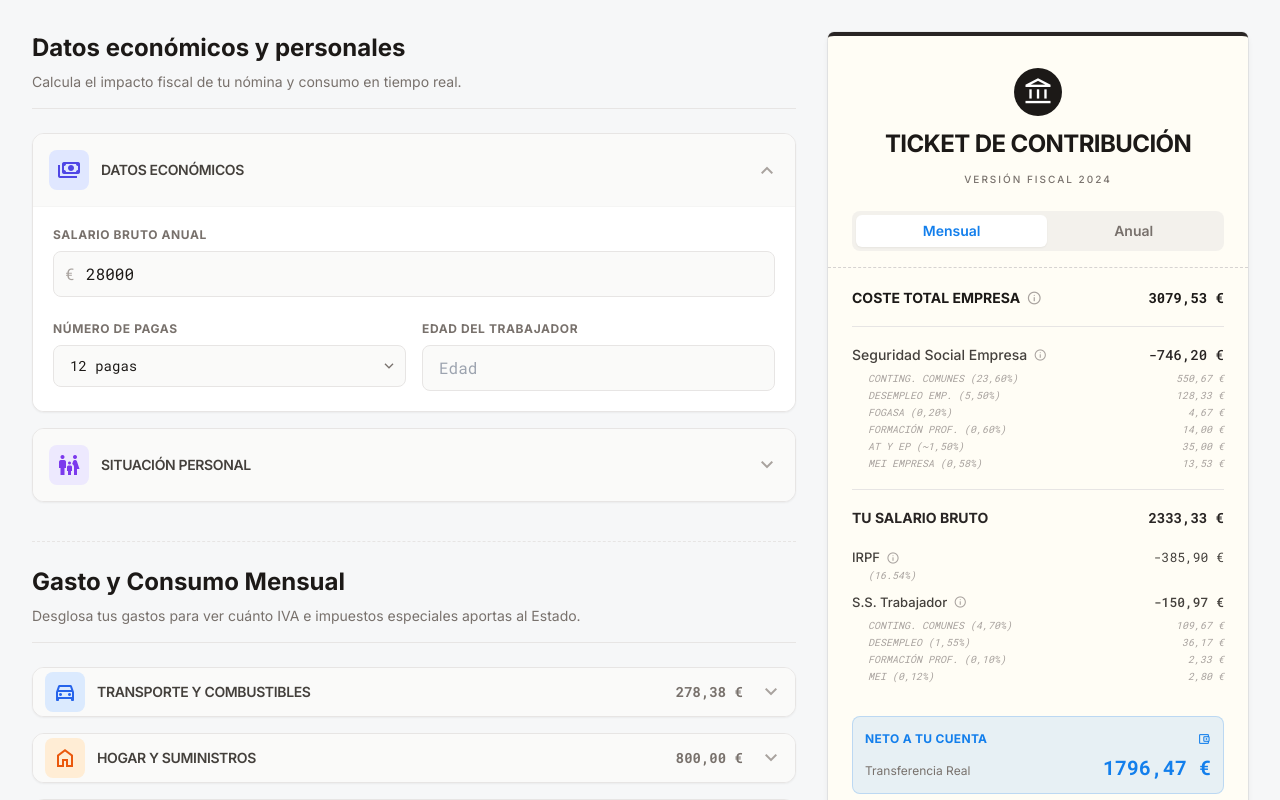
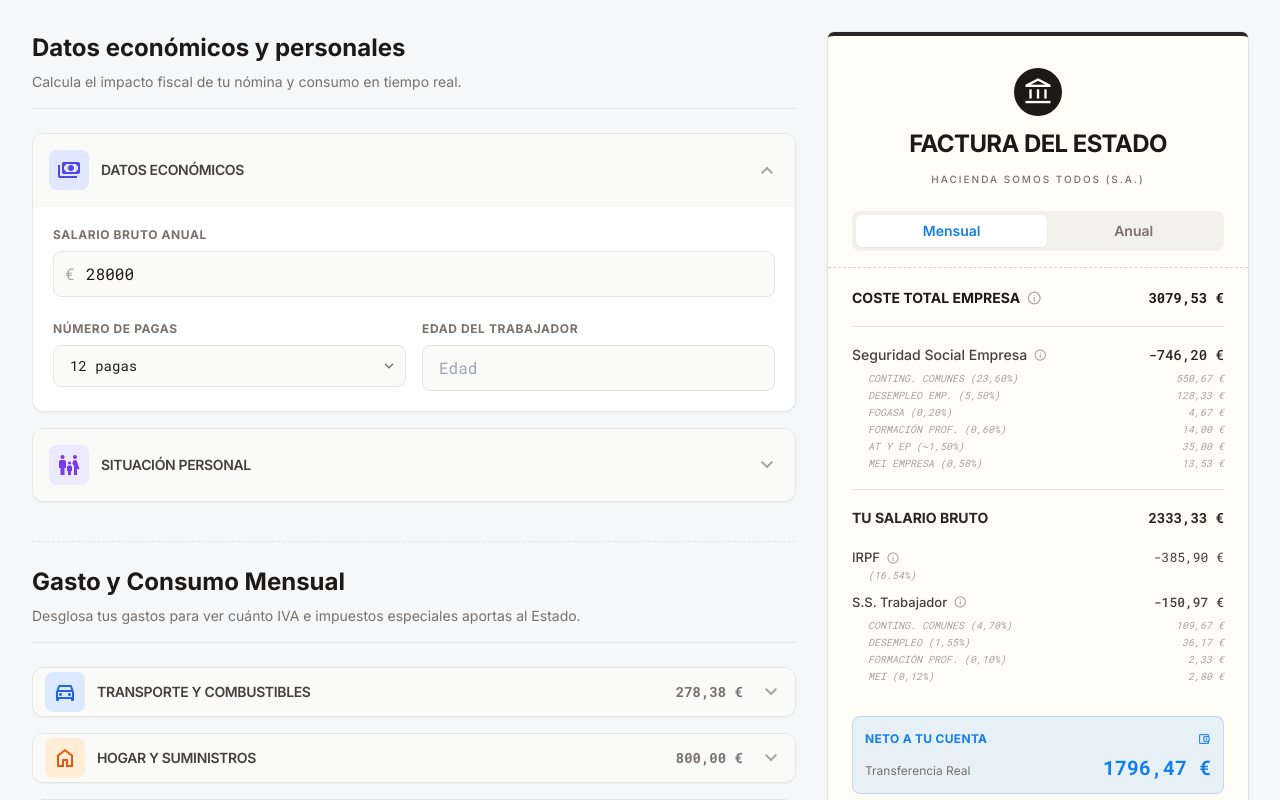
Before and after one commit to dmartinezh97/cuanto-me-quita-el-estado, a Vue app: page / in a window 1280 px wide. Shown: the top 800 px of the page. Built offline with nearby package versions, Linux system fonts and the light colour scheme.

Commit message:
Add inputs afiliaciones/donaciones

```diff
--- a/src/App.vue
+++ b/src/App.vue
@@ -522,8 +522,8 @@ const isDualInput = (sub: SubItem): boolean => {
               <div class="w-12 h-12 mb-2 bg-stone-900 text-white rounded-full flex items-center justify-center">
                 <span class="material-symbols-outlined text-3xl">account_balance</span>
               </div>
-              <h1 class="text-stone-900 text-2xl font-black tracking-tight uppercase text-center leading-none">Ticket de Contribución</h1>
-              <p class="text-stone-500 text-[10px] font-medium tracking-[0.2em] uppercase mt-2">Versión Fiscal 2024</p>
+              <h1 class="text-stone-900 text-2xl font-black tracking-tight uppercase text-center leading-none">Factura del Estado</h1>
+              <p class="text-stone-500 text-[10px] font-medium tracking-[0.2em] uppercase mt-2">Hacienda somos todos (S.A.)</p>
               <div class="mt-4 w-full">
                 <div class="flex h-10 w-full items-center justify-center rounded-lg bg-stone-200/50 p-1">
                   <button
--- a/src/constants/initialData.ts
+++ b/src/constants/initialData.ts
@@ -671,7 +671,7 @@ export const INITIAL_EXPENSES: CategoryExpense[] = [
       },
       {
         id: 'donations',
-        name: 'Donaciones a ONG',
+        name: 'Donaciones (ONG, afiliaciones, otras)',
         amount: 0,
         ivaRate: 0,
         note: 'Sin IVA (deducible IRPF)',
```
